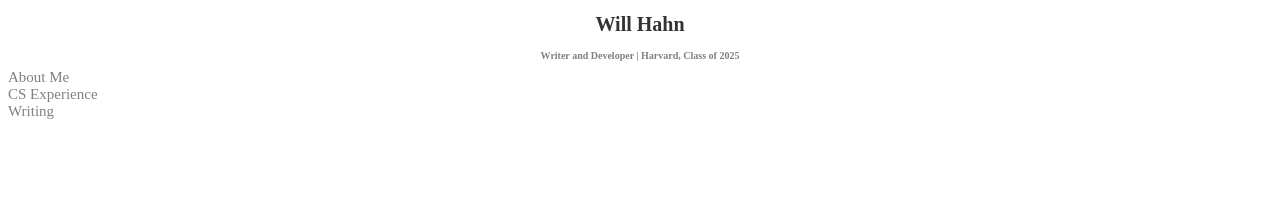
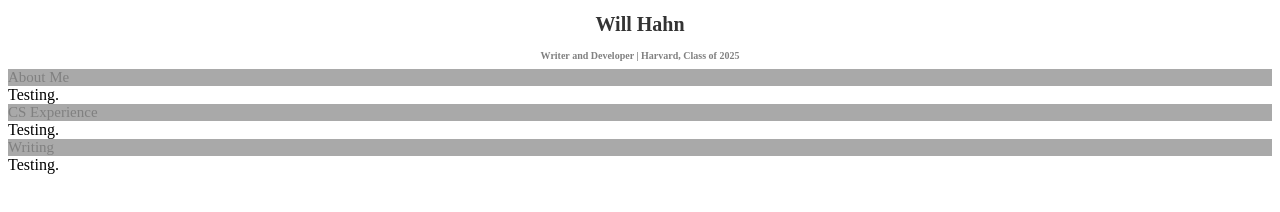
Before and after one commit to monopolymask/monopolymask.github.io, a plain HTML site: page index.html in a window 1280 px wide. Drawn offline with Linux system fonts and the light colour scheme.

Commit message:
Update index.html

```diff
--- a/index.html
+++ b/index.html
@@ -10,18 +10,27 @@
         </header>
         <div>
             <section class="about">
-                <div style="font-size: 15px; color: gray;">
+                <div style="font-size: 15px; color: gray; background-color: darkgray;">
                     About Me
+                </div>
+                <div>
+                    Testing.
                 </div>
             </section>
             <section class="CS">
-                <div style="font-size: 15px; color: gray;">
+                <div style="font-size: 15px; color: gray; background-color: darkgray;">
                     CS Experience
+                </div>
+                <div>
+                    Testing.
                 </div>
             </section>
             <section class="writing">
-                <div style="font-size: 15px; color: gray;">
+                <div style="font-size: 15px; color: gray; background-color: darkgray;">
                     Writing
+                </div>
+                <div>
+                    Testing.
                 </div>
             </section>
         </div>
```
